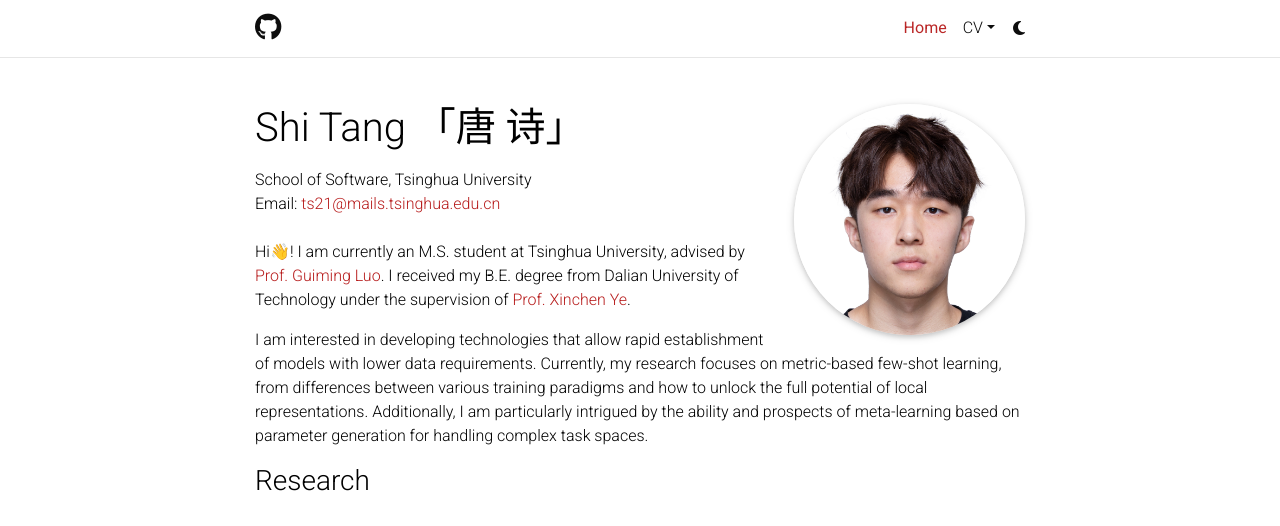
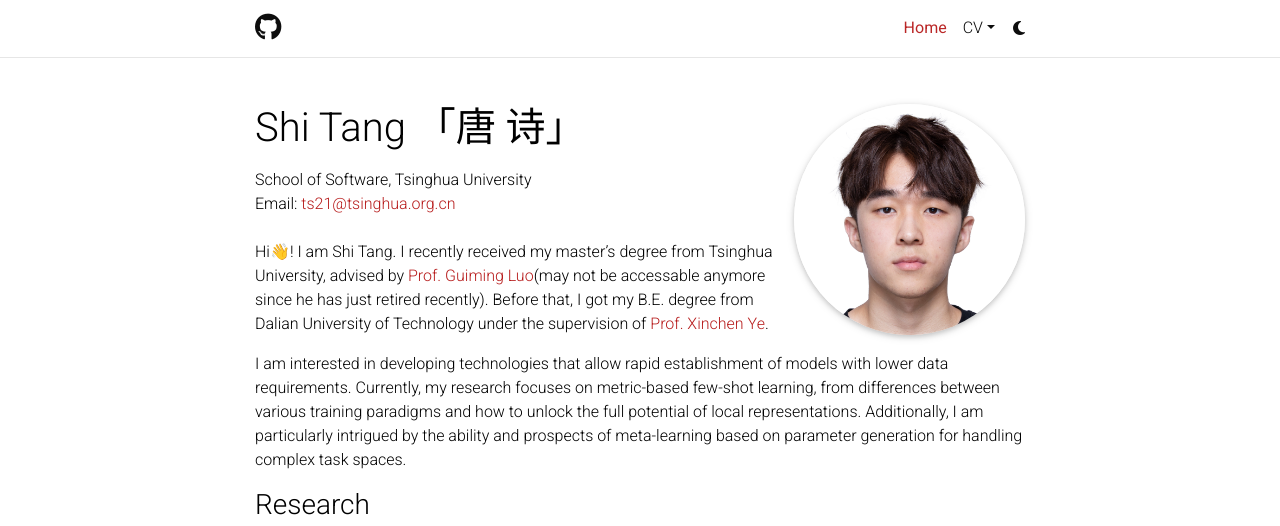
Before and after one commit to aShipartame/aShipartame, a Jekyll site: the page built from _pages/about.md, in a window 1280 px wide and 1222 px high, cut to the strip 0-526 px from the top of the window. Built offline with Jekyll 4.4.1, drawn with Linux system fonts in a browser that asks for light colours; full-size pictures stand in for the smaller copies a plugin makes; comment, search, counter and statistics services are not loaded; a style sheet for code colours, icons or effects is not loaded.

Commit message:
Update about.md

```diff
--- a/_pages/about.md
+++ b/_pages/about.md
@@ -10,7 +10,7 @@
   image_circular: true # crops the image to make it circular
   address: >
     School of Software, Tsinghua University<br/>
-    Email: <a href="mailto:ts21@mails.tsinghua.edu.cn">ts21@mails.tsinghua.edu.cn</a>
+    Email: <a href="mailto:ts21@tsinghua.org.cn">ts21@tsinghua.org.cn</a>
 
 news: false  # includes a list of news items
 latest_posts: false  # includes a list of the newest posts
@@ -20,7 +20,7 @@
 projects: true
 ---
 
-Hi👋! I am currently an M.S. student at Tsinghua University, advised by [Prof. Guiming Luo](https://www.thss.tsinghua.edu.cn/en/faculty/guimingluo.htm). I received my B.E. degree from Dalian University of Technology under the supervision of [Prof. Xinchen Ye](http://faculty.dlut.edu.cn/yexinchen/en/index.htm).
+Hi👋! I am Shi Tang. I recently received my master's degree from Tsinghua University, advised by [Prof. Guiming Luo](https://www.thss.tsinghua.edu.cn/en/faculty/guimingluo.htm)(may not be accessable anymore since he has just retired recently). Before that, I got my B.E. degree from Dalian University of Technology under the supervision of [Prof. Xinchen Ye](http://faculty.dlut.edu.cn/yexinchen/en/index.htm).
 
 I am interested in developing technologies that allow rapid establishment of models with lower data requirements.
 Currently, my research focuses on metric-based few-shot learning, from differences between various training paradigms and how to unlock the full potential of local representations.
```
